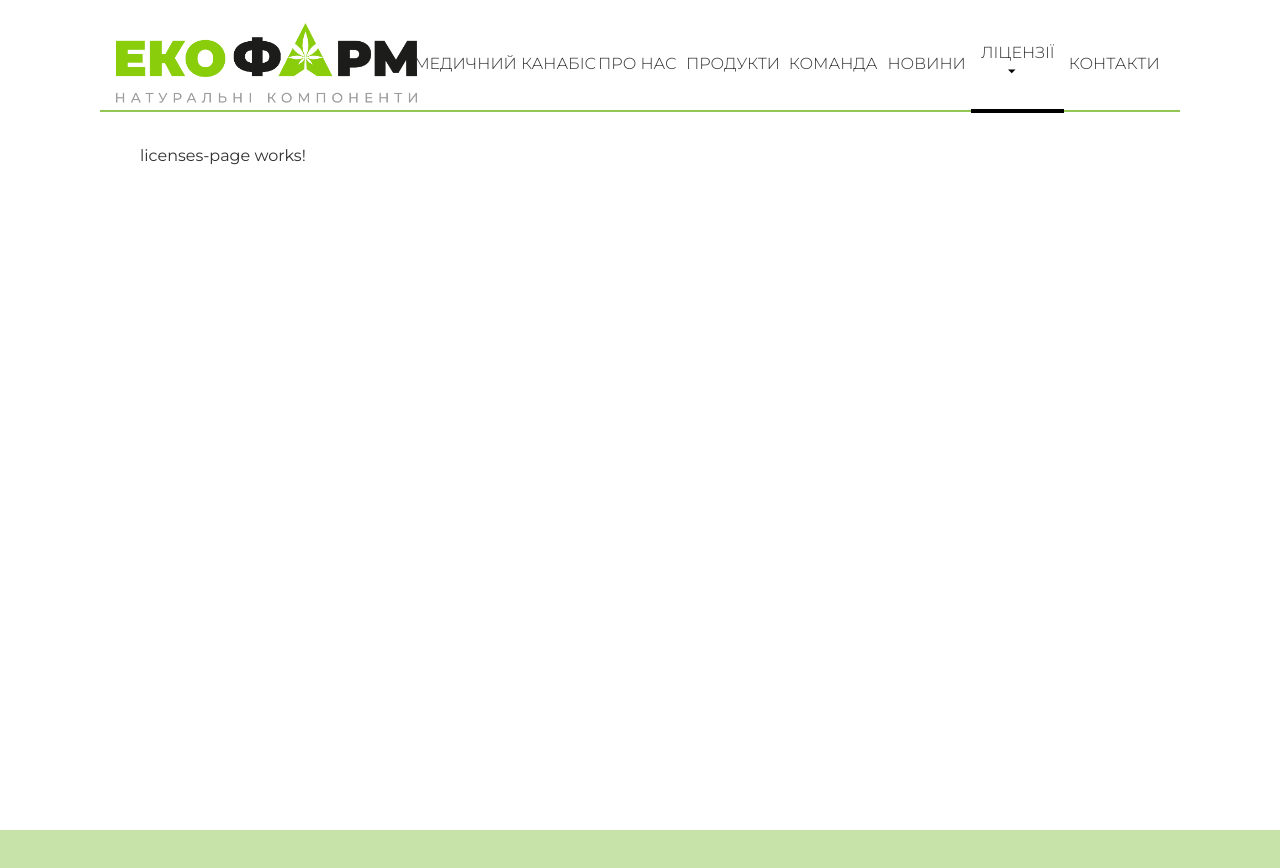
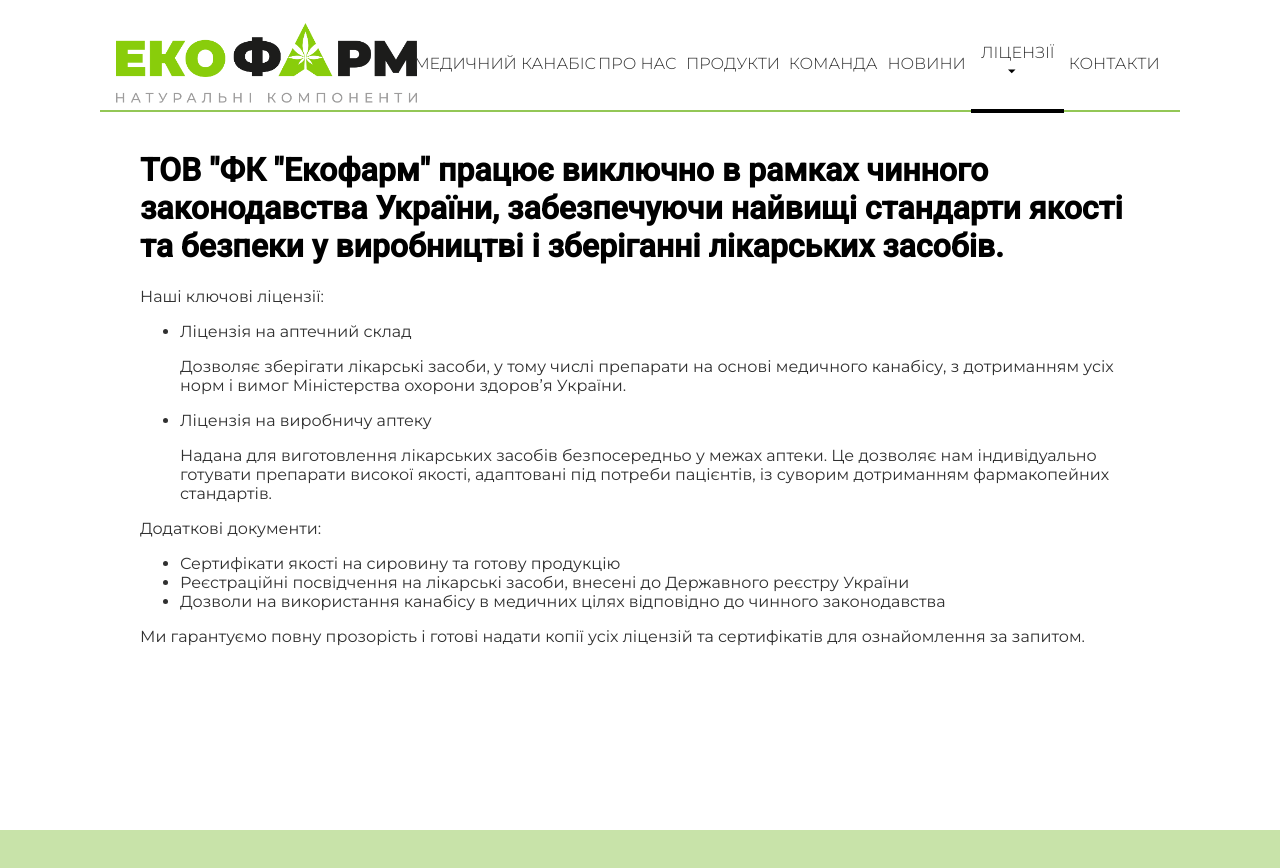
Before and after one commit to lowtab777/ecofarm-website, an Angular app: page /licenses in a window 1280 px wide. Built offline with nearby package versions, Linux system fonts and the light colour scheme.

Commit message:
added content

```diff
--- a/src/app/components/licenses-page/licenses-page.component.html
+++ b/src/app/components/licenses-page/licenses-page.component.html
@@ -1 +1,43 @@
-<p>licenses-page works!</p>
+<div class="license-wrap">
+  <h1>
+    ТОВ "ФК "Екофарм" працює виключно в рамках чинного законодавства України,
+    забезпечуючи найвищі стандарти якості та безпеки у виробництві і зберіганні
+    лікарських засобів.
+  </h1>
+  <p>Наші ключові ліцензії:</p>
+  <ul>
+    <li>
+      <p>Ліцензія на аптечний склад</p>
+    </li>
+    <p>
+      Дозволяє зберігати лікарські засоби, у тому числі препарати на основі
+      медичного канабісу, з дотриманням усіх норм і вимог Міністерства охорони
+      здоров’я України.
+    </p>
+    <li>
+      <p>Ліцензія на виробничу аптеку</p>
+    </li>
+    <p>
+      Надана для виготовлення лікарських засобів безпосередньо у межах аптеки.
+      Це дозволяє нам індивідуально готувати препарати високої якості,
+      адаптовані під потреби пацієнтів, із суворим дотриманням фармакопейних
+      стандартів.
+    </p>
+  </ul>
+  <p>Додаткові документи:</p>
+  <ul>
+    <li>Сертифікати якості на сировину та готову продукцію</li>
+    <li>
+      Реєстраційні посвідчення на лікарські засоби, внесені до Державного
+      реєстру України
+    </li>
+    <li>
+      Дозволи на використання канабісу в медичних цілях відповідно до чинного
+      законодавства
+    </li>
+  </ul>
+  <p>
+    Ми гарантуємо повну прозорість і готові надати копії усіх ліцензій та
+    сертифікатів для ознайомлення за запитом.
+  </p>
+</div>
```
